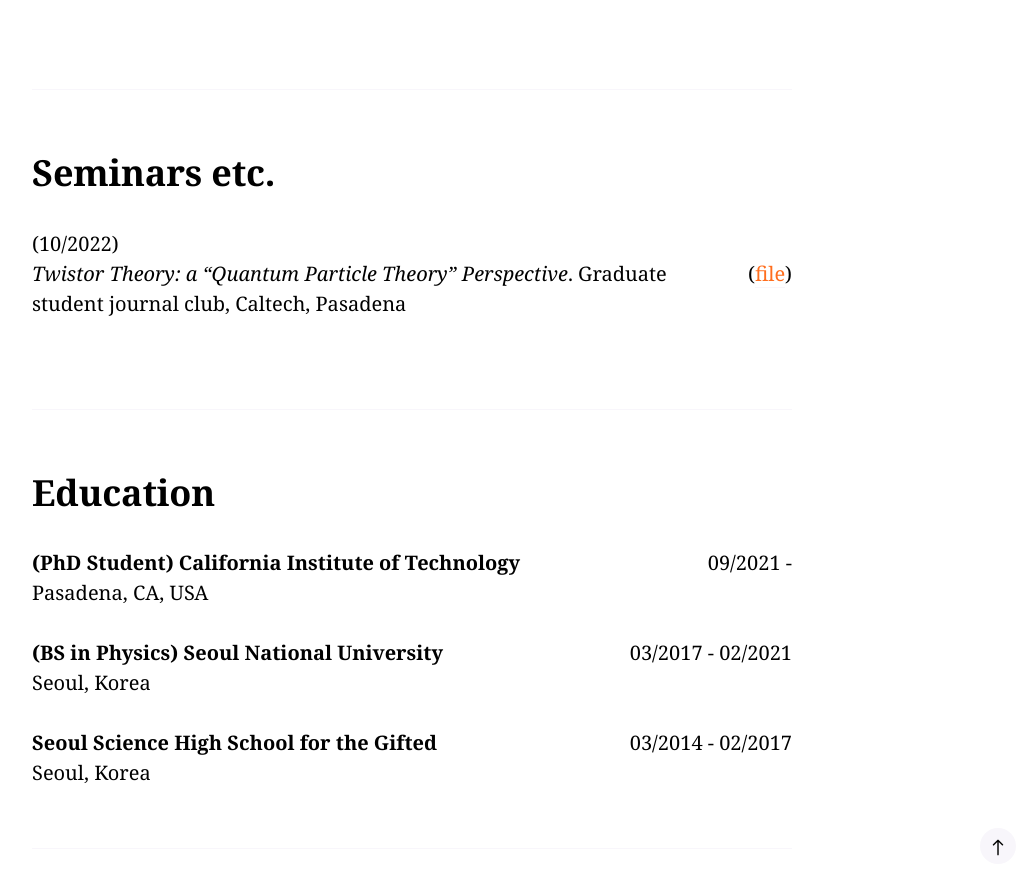
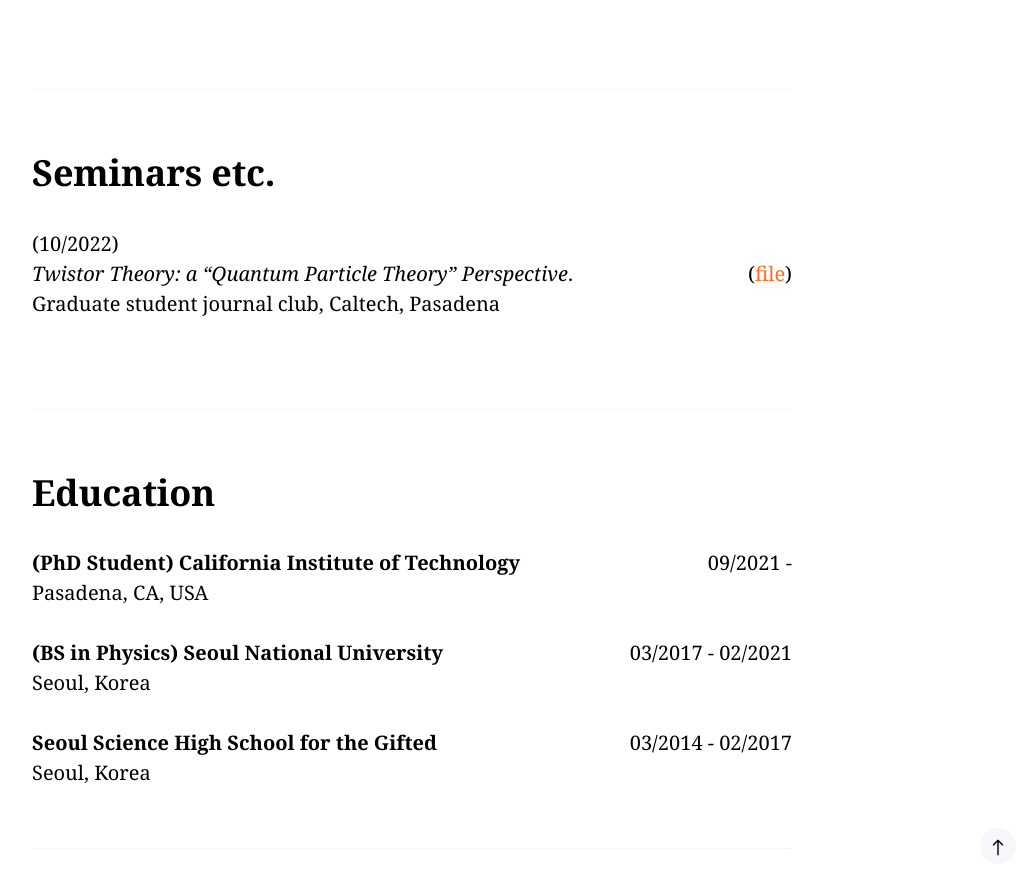
Before and after one commit to Joonhwi/joonhwi.github.io, a Jekyll site: the page built from _pages/physics.md, in a window 1280 px wide and 900 px high, scrolled down 916 px. Shown: the top 895 px of the window, without its empty margins (228-1262 px from the left). Built offline with Jekyll 4.4.1, drawn with Linux system fonts in a browser that asks for light colours; nearby versions of some CDN libraries.

```diff
--- a/_pages/physics.md
+++ b/_pages/physics.md
@@ -64,7 +64,7 @@ permalink: /physics/
     </div>
     <br>
     <div class="col-11">
-      {% if talk.topic != nil %}<em>{{ talk.topic }}</em>. {% endif %}{% if talk.link != nil %} <a href="{{ talk.link }}">{{ talk.name }}</a>{% else %}{{ talk.name }}{% endif %}{% if talk.institution != nil %}, {{ talk.institution }}{% endif %}{% if talk.location != nil %}, {{ talk.location }} {% endif %}
+      {% if talk.topic != nil %}<em>{{ talk.topic }}</em>.<br>{% endif %}{% if talk.link != nil %} <a href="{{ talk.link }}">{{ talk.name }}</a>{% else %}{{ talk.name }}{% endif %}{% if talk.institution != nil %}, {{ talk.institution }}{% endif %}{% if talk.location != nil %}, {{ talk.location }} {% endif %}
     </div>
     {% if talk.video != nil %}
     <div class="col-1" style="text-align:right">
```
